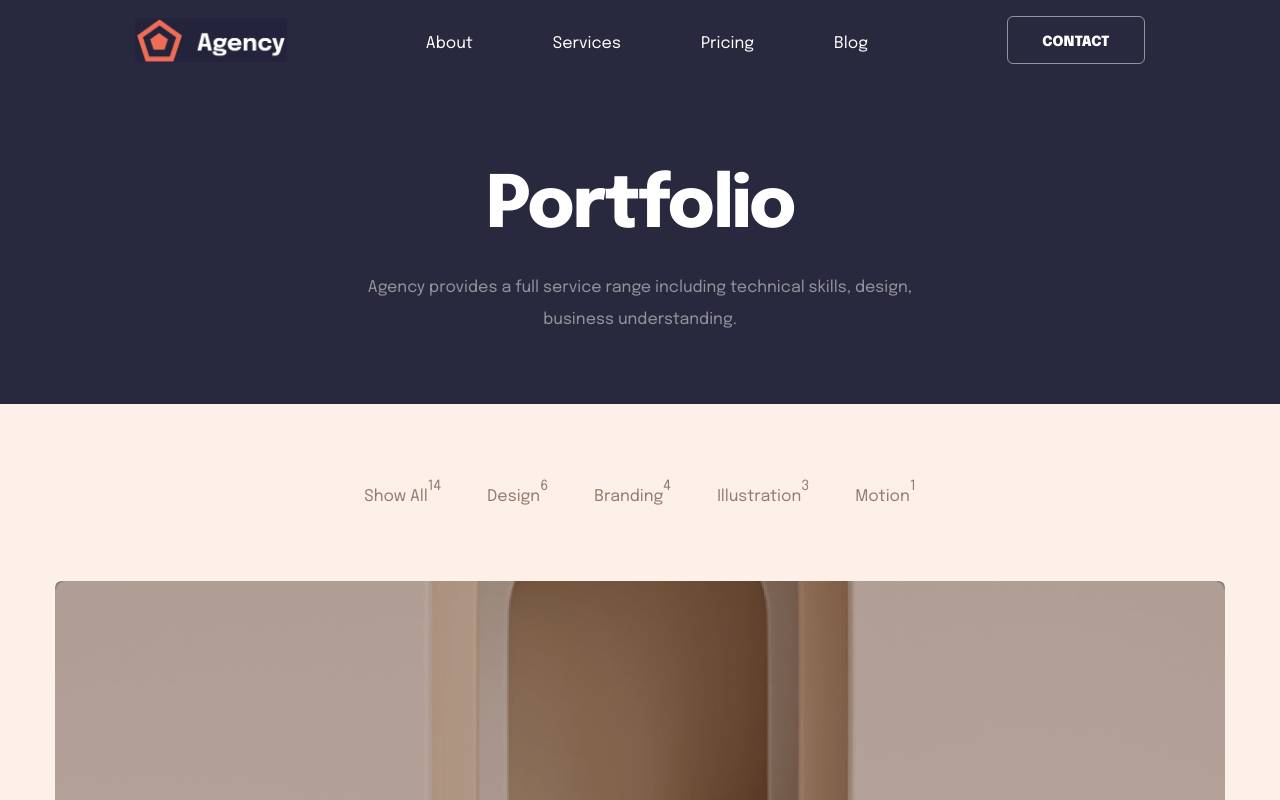
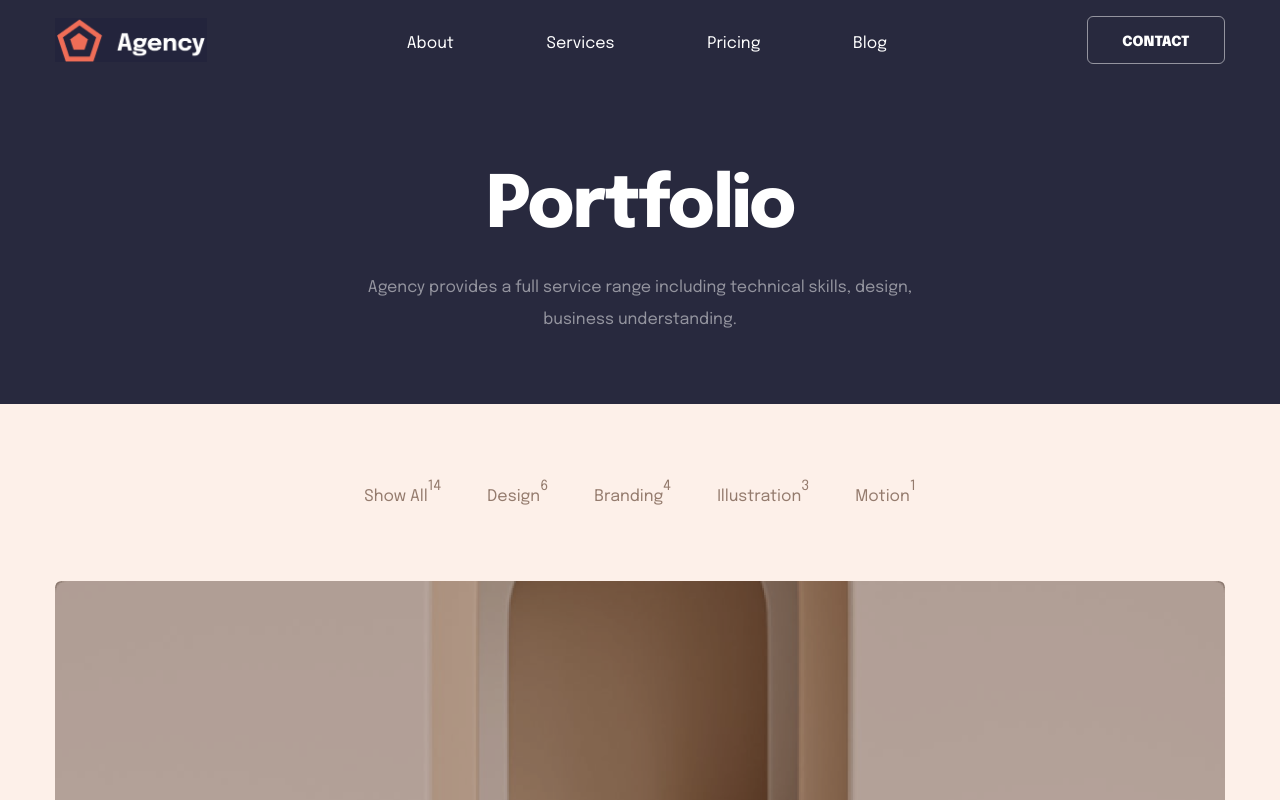
Before and after one commit to jgotawala-cci/CSS, a Vue app: page / in a window 1280 px wide. Shown: the top 800 px of the page. Built offline with nearby package versions, Linux system fonts and the light colour scheme.

Commit message:
Header container changed and size managed for Hamburger

```diff
--- a/src/components/header/HeaderView.vue
+++ b/src/components/header/HeaderView.vue
@@ -1,6 +1,6 @@
 <template>
   <header>
-    <header-main />
+    <header-main class="container" />
   </header>
 </template>
 
--- a/src/styles/styles.css
+++ b/src/styles/styles.css
@@ -61,7 +61,6 @@ body {
 /* Elements */
 header {
   background-color: var(--navy-blue);
-  padding: 0 var(--spacing);
 }
 
 button {
```
